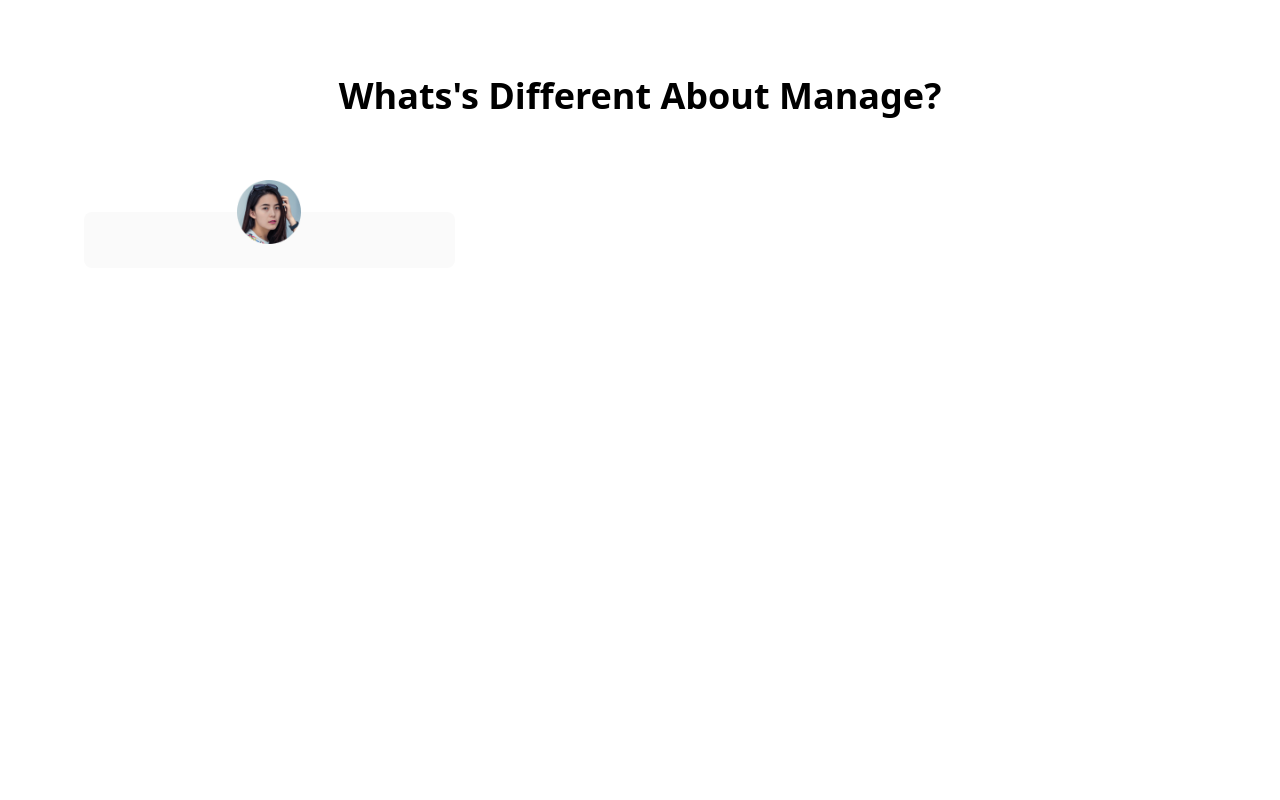
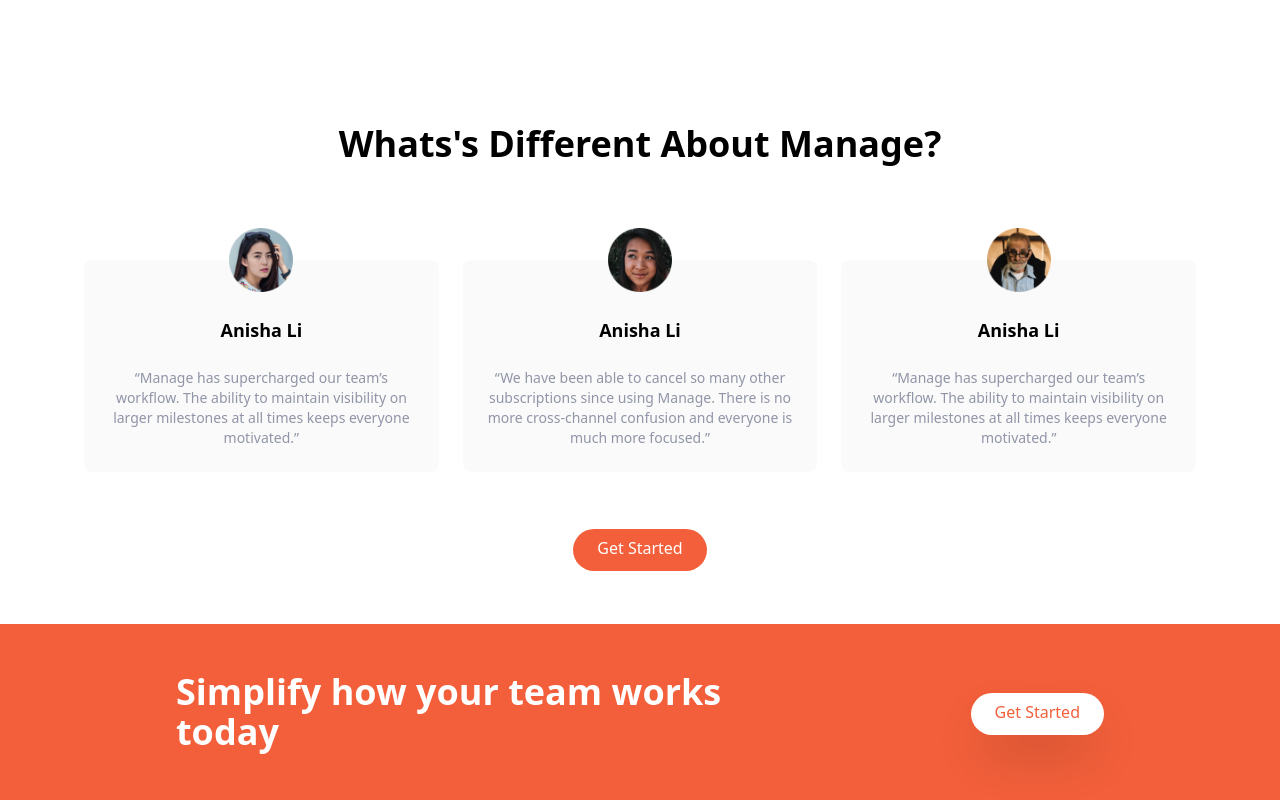
Before and after one commit to Derrick-Akomeah/Tailwind-Landing-Page, a website: page index.html in a window 1280 px wide. Shown: the part 1192-1992 px from the top of the page. Before the commit the page ends 1460 px from the top, so only its background shows below. Drawn offline with Linux system fonts and the light colour scheme.

Commit message:
Testimonial and CTA

```diff
--- a/index.html
+++ b/index.html
@@ -17,7 +17,7 @@
 					<img src="img/logo.svg" alt="" />
 				</div>
 				<!-- Menu Items -->
-				<div class="hidden space-x-6 md:flex">
+				<div class="hidden space-x-10 md:flex">
 					<a class="hover:text-darkGrayishBlue" href="#">Pricing</a>
 					<a class="hover:text-darkGrayishBlue" href="#">Product</a>
 					<a class="hover:text-darkGrayishBlue" href="#">About Us</a>
@@ -27,7 +27,7 @@
 				<!-- Button -->
 				<a
 					href=""
-					class="hidden p-3 px-6 pt-2 text-white bg-brightRed rounded-full baseline hover:bg-brightRedLight md:block"
+					class="hidden p-3 px-6 pt-2 text-white bg-brightRed rounded-full baseline hover:bg-brightRedLight md:block md:order-2"
 					>Get Started</a
 				>
 			</div>
@@ -39,7 +39,7 @@
 				class="container flex flex-col-reverse md:flex-row items-center px-6 mx-auto mt-10 space-y-0 md:space-y-0"
 			>
 				<!-- Left Item -->
-				<div class="flex flex-col mb-32 space-y-12 md:w-1/2">
+				<div class="flex flex-col mb-32 space-y-12 md:w-1/2 md:ml-24">
 					<h1
 						class="max-w-md text-4xl font-bold text-center md:text-5xl md:text-5xl md:text-left"
 					>
@@ -71,7 +71,7 @@
 				class="container flex flex-col px-4 mx-auto mt-10 space-y-12 md:space-y-0 md:flex-row"
 			>
 				<!-- What's different -->
-				<div class="flex flex-col space-y-12 md:w-1/2">
+				<div class="flex flex-col space-y-12 md:w-1/2 md:ml-24">
 					<h2 class="max-w-md text-4xl font-bold text-center md:text-left">
 						What's different about Manager?
 					</h2>
@@ -181,13 +181,74 @@
 					Whats's Different About Manage?
 				</h2>
 				<!-- Testimonials Container -->
-				<div class="flex felx-col mt-24 md:flex-row md\:space-x-6">
+				<div class="flex flex-col mt-24 md:flex-row md:space-x-6">
 					<!-- Testimonial 1 -->
 					<div
 						class="flex flex-col items-center p-6 space-y-6 rounded-lg bg-veryLightGray md:w-1/3"
 					>
 						<img src="img/avatar-anisha.png" alt="" class="w-16 -mt-14" />
+						<h5 class="text-lg font-bold">Anisha Li</h5>
+						<p class="text-sm text-darkGrayishBlue">
+							“Manage has supercharged our team’s workflow. The ability to
+							maintain visibility on larger milestones at all times keeps
+							everyone motivated.”
+						</p>
 					</div>
+					<!-- Testimonial 2 -->
+					<div
+						class="flex flex-col items-center p-6 space-y-6 rounded-lg bg-veryLightGray md:w-1/3"
+					>
+						<img src="img/avatar-ali.png" alt="" class="w-16 md:-mt-14" />
+						<h5 class="text-lg font-bold">Anisha Li</h5>
+						<p class="text-sm text-darkGrayishBlue">
+							“We have been able to cancel so many other subscriptions since
+							using Manage. There is no more cross-channel confusion and
+							everyone is much more focused.”
+						</p>
+					</div>
+					<!-- Testimonial 3 -->
+					<div
+						class="flex flex-col items-center p-6 space-y-6 rounded-lg bg-veryLightGray md:w-1/3"
+					>
+						<img src="img/avatar-richard.png" alt="" class="w-16 md:-mt-14" />
+						<h5 class="text-lg font-bold">Anisha Li</h5>
+						<p class="text-sm text-darkGrayishBlue">
+							“Manage has supercharged our team’s workflow. The ability to
+							maintain visibility on larger milestones at all times keeps
+							everyone motivated.”
+						</p>
+					</div>
+				</div>
+				<!-- Button -->
+				<h5 class="my-16">
+					<a
+						href=""
+						class="p-3 px-6 pt-2 text-white bg-brightRed rounded-full baseline hover:bg-brightRedLight"
+						>Get Started</a
+					>
+				</h5>
+			</div>
+		</section>
+
+		<!-- CTA Section -->
+		<section id="cta" class="bg-brightRed">
+			<!-- Flex Container -->
+			<div
+				class="container flex flex-col items-center justify-between px-6 py-24 mx-auto space-y-12 md:py-12 md:flex-row md:space-y-0"
+			>
+				<!-- Heading -->
+				<h2
+					class="text-5xl font-bold leading-tight text-center text-white md:text-4xl md:max-w-xl md:text-left"
+				>
+					Simplify how your team works today
+				</h2>
+				<!-- Button -->
+				<div>
+					<a
+						href="#"
+						class="p-3 px-6 pt-2 text-brightRed bg-white rounded-full shadow-2xl baseline hover:bg-gray-400"
+						>Get Started</a
+					>
 				</div>
 			</div>
 		</section>
```
Also changed, not shown: css/main.css.
